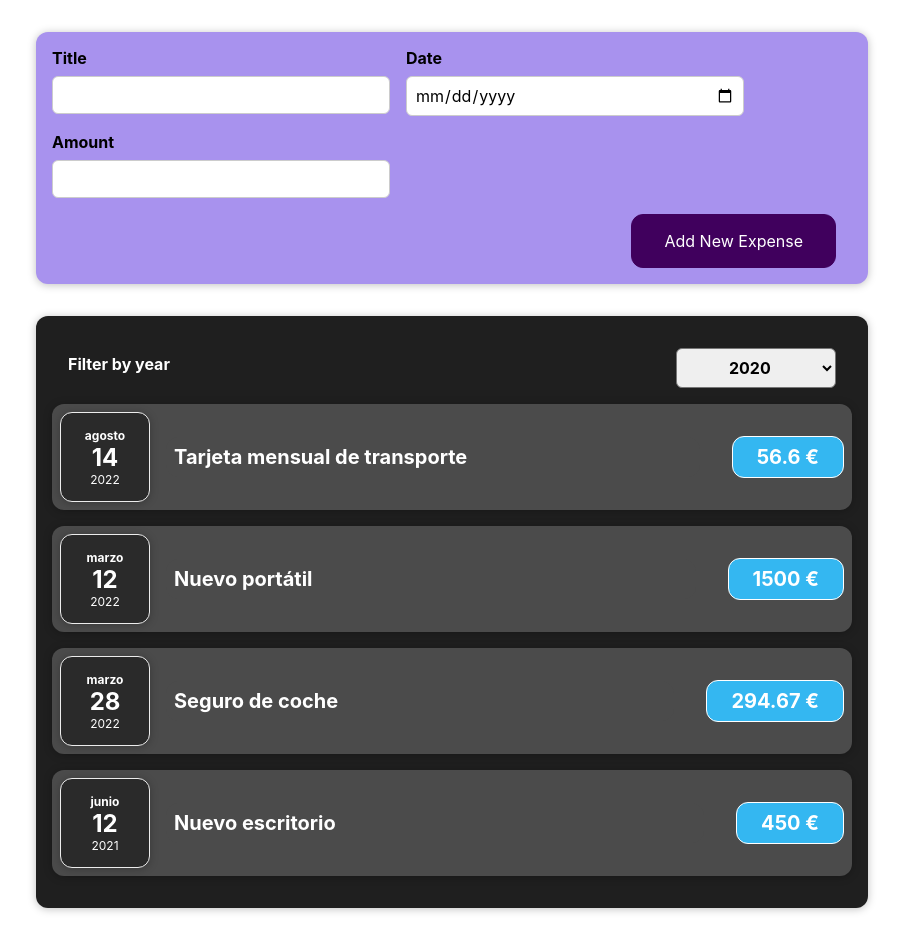
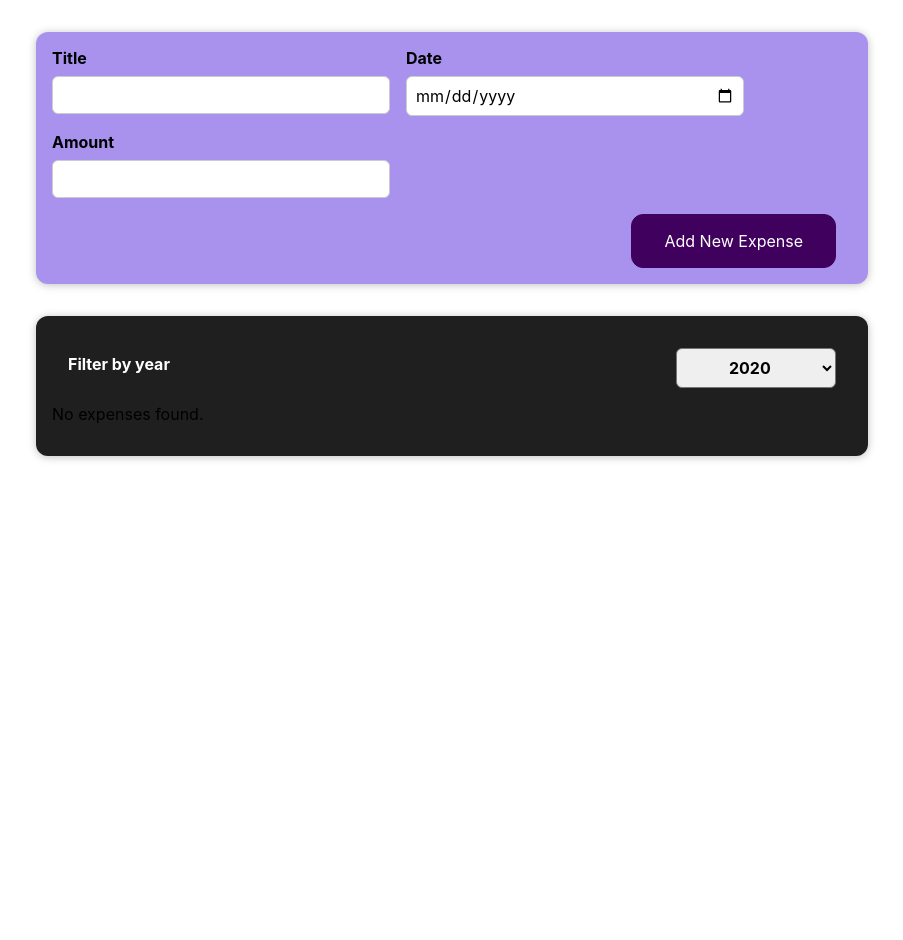
Before and after one commit to DanielDdungu/expense-tracker-app, a React (Create React App) app: page / in a window 1280 px wide. Shown: the whole page, without its empty margins (188-1091 px from the left). After the commit the page ends 800 px from the top, so only its background shows below. Built offline with nearby package versions, Linux system fonts and the light colour scheme.

Commit message:
Conditional filtering

```diff
--- a/src/App.js
+++ b/src/App.js
@@ -37,7 +37,7 @@ const App = () => {
   return (
     <div>
       <NewExpense onAddExpense={addExpenseHandler}/>
-      <Expenses Items={expenses}/>
+      <Expenses items={expenses}/>
 
     </div>
   );
--- a/src/Components/ExpenseFilter.jsx
+++ b/src/Components/ExpenseFilter.jsx
@@ -4,7 +4,7 @@ import './ExpenseFilter.css';
 
 const ExpenseFilter = (props) => {
 
-  const dropdownChangeHandler = event => {
+  const dropdownChangeHandler = (event) => {
     props.onChangeFilter(event.target.value);
   }
 
--- a/src/Components/Expenses.jsx
+++ b/src/Components/Expenses.jsx
@@ -4,30 +4,39 @@ import './Expenses.css'
 import Card from './Card'
 import ExpenseFilter from './ExpenseFilter'
 
-function Expenses(props) {
+ const Expenses = (props) => {
   const [filteredYear, setFilteredYear] = useState('2020');
 
-  const filterChangeHandler = selectedYear => {
+  const filterChangeHandler = (selectedYear) => {
     setFilteredYear(selectedYear);
   };
 
-  return (
+  const filteredExpenses = props.items.filter(expense => {
+    return expense.date.getFullYear().toString() === filteredYear;
+  });
+
+  let expensesContent = <p>No expenses found.</p>;
+
+  if (filteredExpenses.length > 0) {
+    expensesContent = filteredExpenses.map((expense) => (
+      <ExpenseItem
+        key={expense.id}
+        title={expense.title}
+        amount={expense.amount}
+        date={expense.date}
+      />
+    ));
+  }
+
+ return (
     <div>
-     <Card className='expenses'>
-      <ExpenseFilter
-
-      selected={filteredYear}
-      onChangeFilter={filterChangeHandler} />
-      {props.Items.map((expense)=> (
-      <ExpenseItem
-      key={expense.id}
-      title={expense.title}
-      amount ={expense.amount}
-      date={expense.date}/>
-      ))}
-
-
-    </Card>
+      <Card className='expenses'>
+        <ExpenseFilter
+          selected={filteredYear}
+          onChangeFilter={filterChangeHandler}
+        />
+        {expensesContent}
+      </Card>
     </div>
   );
 };
```
